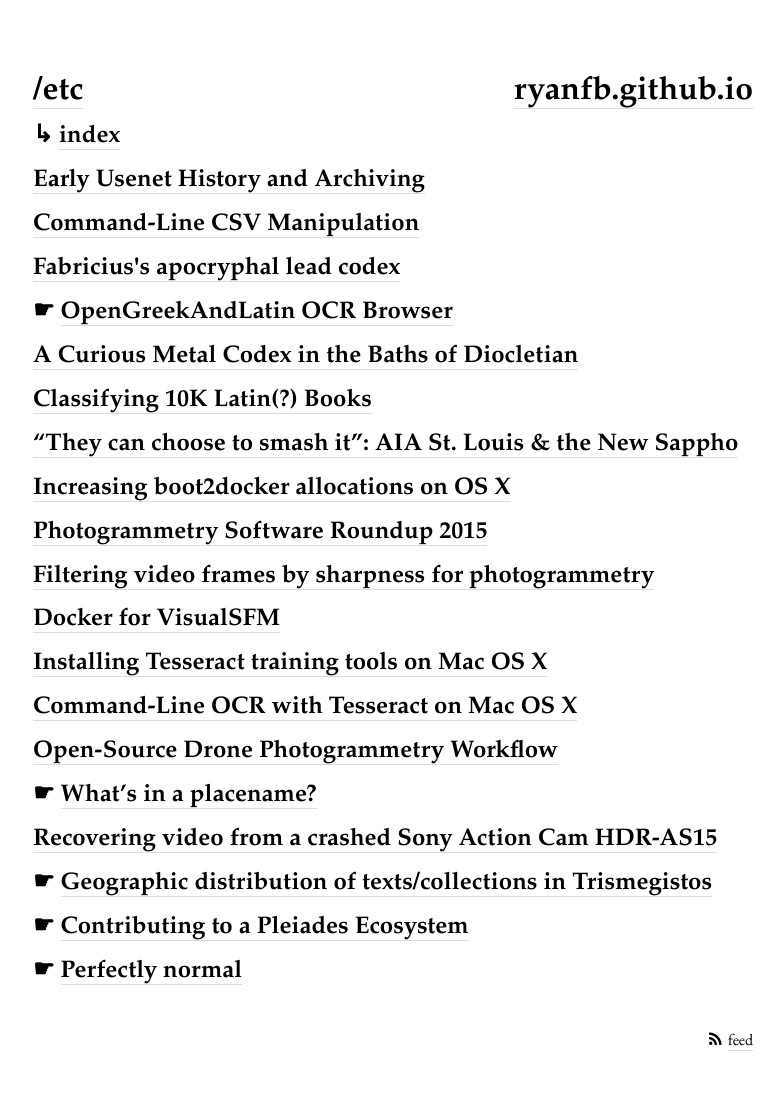
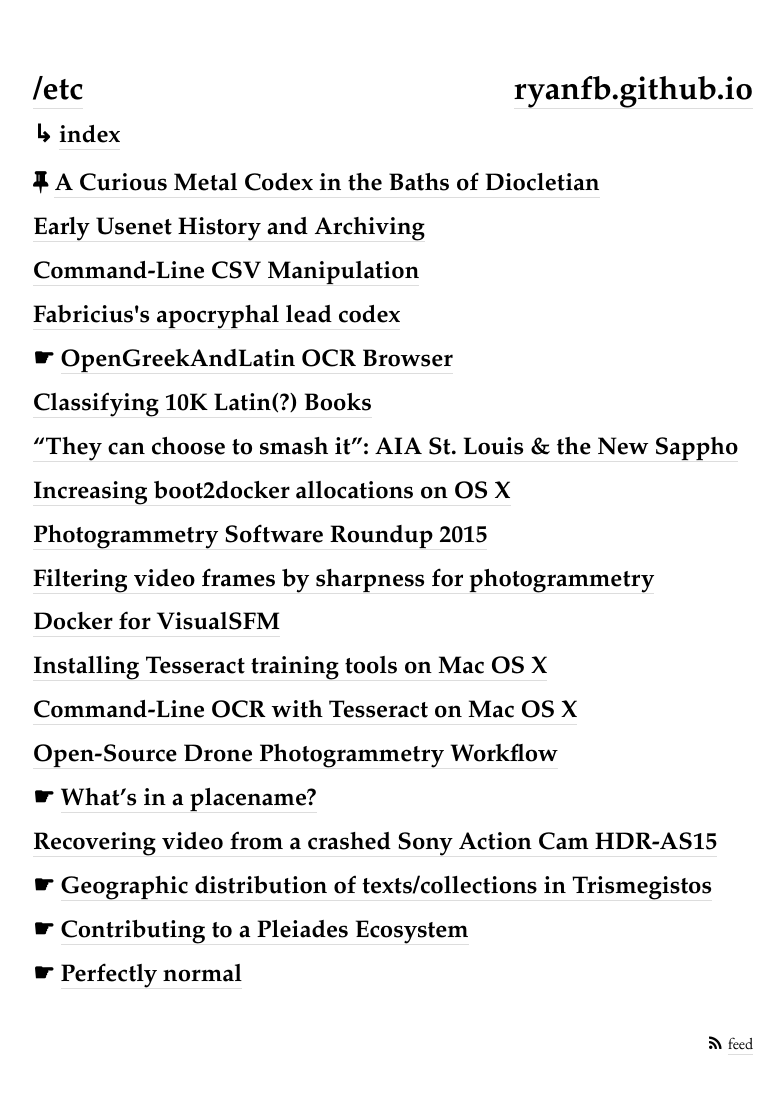
Before and after one commit to ryanfb/etc, a Jekyll site: the page built from index.html, in a window 1280 px wide. Shown: the whole page, without its empty margins (247-1031 px from the left). Built offline with Jekyll 4.4.1, drawn with Linux system fonts in a browser that asks for light colours; nearby versions of some CDN libraries.

Commit message:
Pinned post support, fix ids in index

```diff
--- a/index.html
+++ b/index.html
@@ -2,15 +2,19 @@
 layout: default
 title: index
 ---
-
-{% for post in site.posts %}
+{% for post in site.posts %}{% if post.pinned %}
+  <div class="post hentry">
+    <h2 id="post-{{ post.id | replace:'/','-' }}" class="entry-title"><i class="fa fa-thumb-tack"></i> <a href="{{ site.baseurl }}{{ post.url }}" rel="bookmark">{{ post.title }}</a></h2>
+  </div>
+{% endif %}{% endfor %}
+{% for post in site.posts %}{% unless post.pinned %}
   <div class="post hentry">
     {% if post.external_url %}
-    <h2 id="post-{{ post.wordpress_id }}" class="entry-title">☛ <a href="{{ post.external_url }}">{{ post.title }}</a></h2>
+    <h2 id="post-{{ post.id | replace:'/','-' }}" class="entry-title">☛ <a href="{{ post.external_url }}">{{ post.title }}</a></h2>
     {% else %}
-    <h2 id="post-{{ post.wordpress_id }}" class="entry-title"><a href="{{ site.baseurl }}{{ post.url }}" rel="bookmark">{{ post.title }}</a></h2>
+    <h2 id="post-{{ post.id | replace:'/','-' }}" class="entry-title"><a href="{{ site.baseurl }}{{ post.url }}" rel="bookmark">{{ post.title }}</a></h2>
     {% endif %}
   </div>
-{% endfor %}
+{% endunless %}{% endfor %}
 <br/>
 <span style="float:right"><i class="fa fa-rss"></i> &nbsp;<a href="{{ site.baseurl }}/feed.xml">feed</a></span>
```
Also changed, not shown: _posts/2015-02-10-a_curious_metal_codex_in_the_baths_of_diocletian.md (+1 -0 lines).
